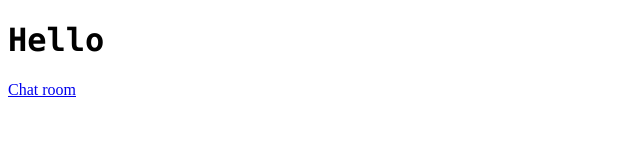
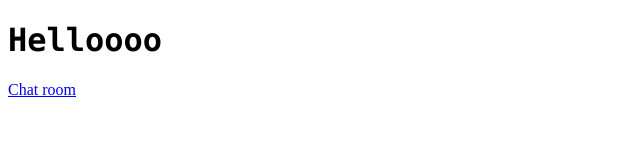
Before and after one commit to Timmy109/chat-room, a plain HTML site: page main/index.html in a window 1280 px wide. Shown: the full height of the page, 0-640 px from the left. Drawn offline with Linux system fonts and the light colour scheme.

Commit message:
Sick commit bro

```diff
--- a/main/index.html
+++ b/main/index.html
@@ -7,7 +7,7 @@
 </head>
 <body>
 
-    <h1 class="title">Hello</h1>
+    <h1 class="title">Helloooo</h1>
     <a href="chat-page/chat.html">Chat room</a>
 
 </body>
```
